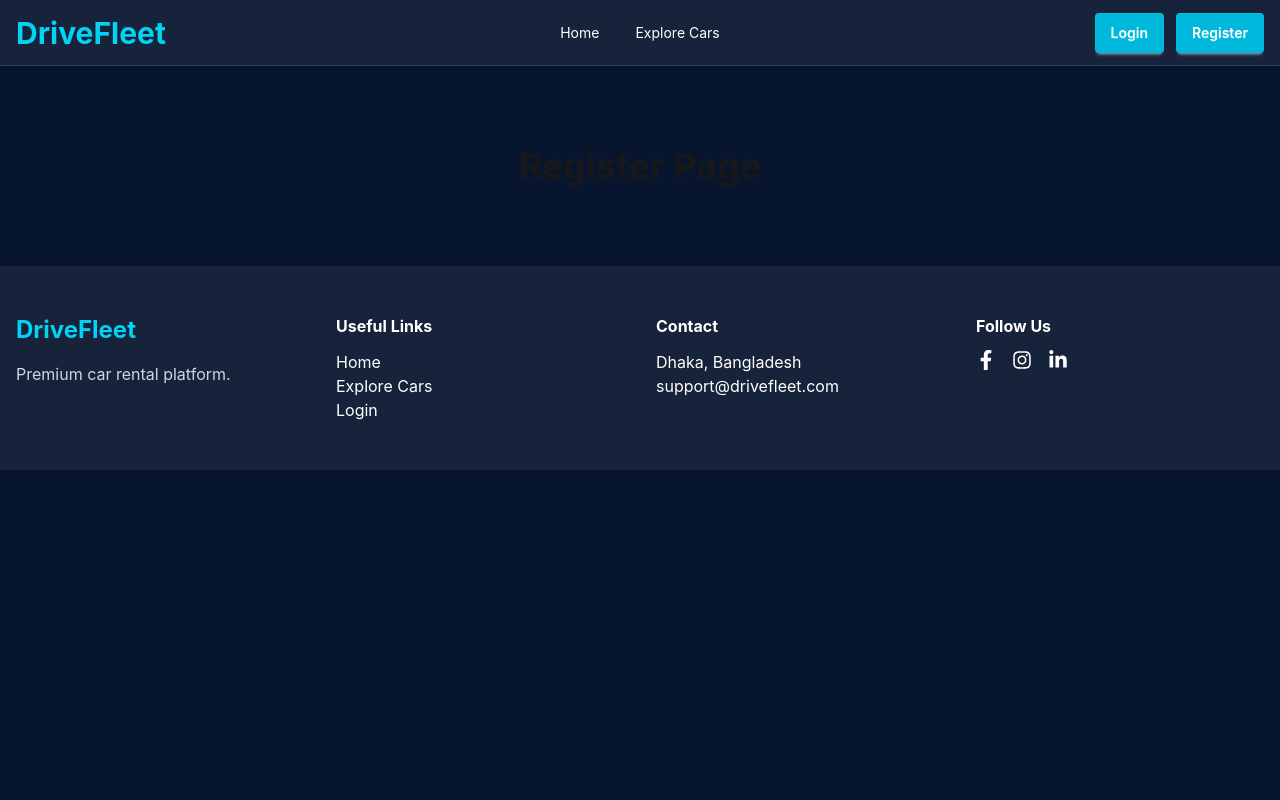
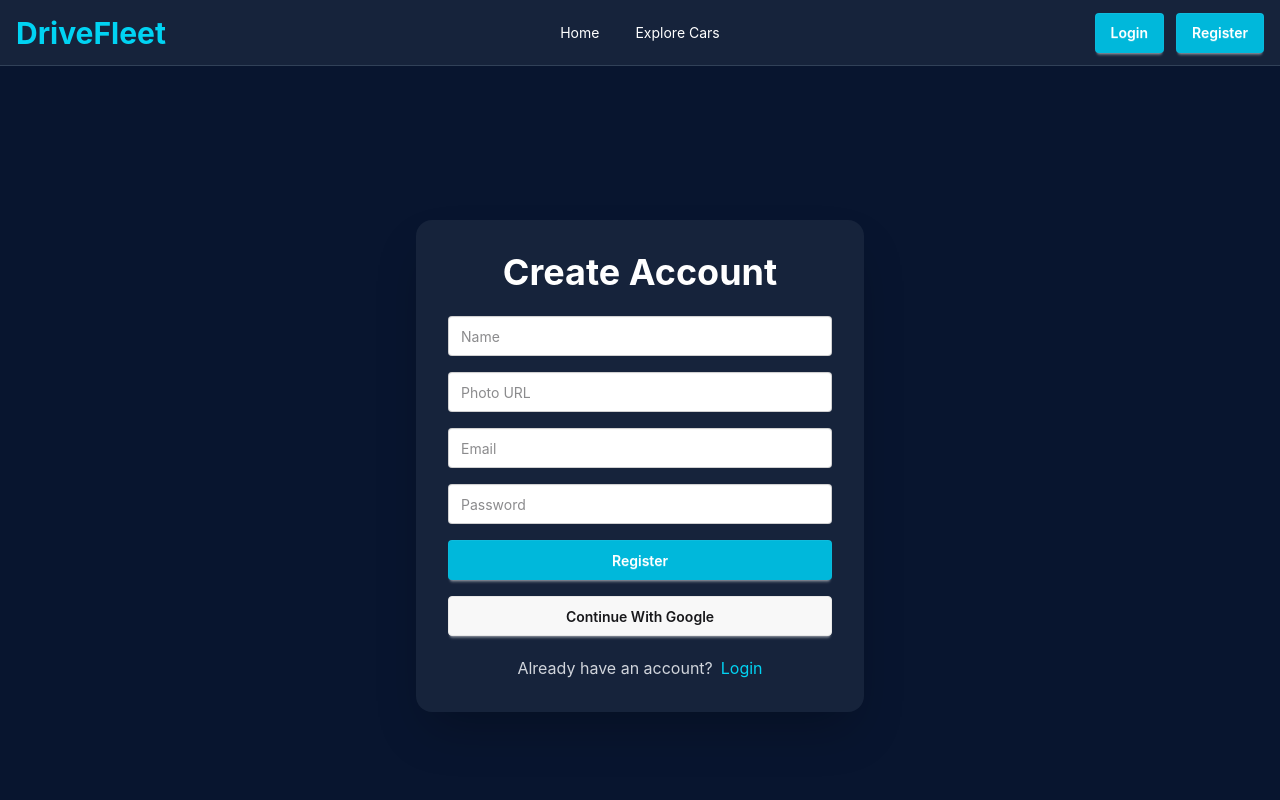
Before and after one commit to nazrul23-human/DriveFleet-Car-Rental-Platform, a React (Vite) app: page /register in a window 1280 px wide. Shown: the top 800 px of the page. Built offline with nearby package versions, Linux system fonts and the light colour scheme; no server answers.

Commit message:
Create registration page with firebase

```diff
--- a/src/firebase/firebase.config.js
+++ b/src/firebase/firebase.config.js
@@ -1,14 +1,18 @@
+
 import { initializeApp } from "firebase/app";
+import { getAnalytics } from "firebase/analytics";
 
 const firebaseConfig = {
-  apiKey: "YOUR_API_KEY",
-  authDomain: "YOUR_DOMAIN",
-  projectId: "YOUR_PROJECT_ID",
-  storageBucket: "YOUR_BUCKET",
-  messagingSenderId: "YOUR_SENDER_ID",
-  appId: "YOUR_APP_ID",
+  apiKey: "AIzaSyAevs0vmRaE4MfXjNK2OTxMpo0fdCwXeHw",
+  authDomain: "drivefleet-d16e1.firebaseapp.com",
+  projectId: "drivefleet-d16e1",
+  storageBucket: "drivefleet-d16e1.firebasestorage.app",
+  messagingSenderId: "253295683204",
+  appId: "1:253295683204:web:c159bb3aab03f64ea144d1",
+  measurementId: "G-NTC02WH9WG"
 };
 
 const app = initializeApp(firebaseConfig);
+const analytics = getAnalytics(app);
 
 export default app;
--- a/src/pages/Register.jsx
+++ b/src/pages/Register.jsx
@@ -1,10 +1,163 @@
+import { useContext, useState } from "react";
+import { Link, useNavigate } from "react-router-dom";
+import { AuthContext } from "../context/AuthContext";
+import { updateProfile } from "firebase/auth";
+import toast from "react-hot-toast";
+
 const Register = () => {
+  const { createUser, googleLogin } =
+    useContext(AuthContext);
+
+  const navigate = useNavigate();
+
+  const [error, setError] = useState("");
+
+  const handleRegister = (e) => {
+    e.preventDefault();
+
+    setError("");
+
+    const form = e.target;
+
+    const name = form.name.value;
+    const photo = form.photo.value;
+    const email = form.email.value;
+    const password = form.password.value;
+
+    // Password Validation
+
+    if (password.length < 6) {
+      setError(
+        "Password must be at least 6 characters"
+      );
+      return;
+    }
+
+    if (!/[A-Z]/.test(password)) {
+      setError(
+        "Password must contain an uppercase letter"
+      );
+      return;
+    }
+
+    if (!/[a-z]/.test(password)) {
+      setError(
+        "Password must contain a lowercase letter"
+      );
+      return;
+    }
+
+    createUser(email, password)
+      .then((result) => {
+        updateProfile(result.user, {
+          displayName: name,
+          photoURL: photo,
+        }).then(() => {
+          toast.success(
+            "Registration Successful"
+          );
+
+          form.reset();
+
+          navigate("/login");
+        });
+      })
+      .catch((error) => {
+        setError(error.message);
+      });
+  };
+
+  const handleGoogleRegister = () => {
+    googleLogin()
+      .then(() => {
+        toast.success(
+          "Google Login Successful"
+        );
+
+        navigate("/");
+      })
+      .catch((error) => {
+        setError(error.message);
+      });
+  };
+
   return (
-    <div className="py-20 text-center">
+    <div className="min-h-screen flex justify-center items-center px-4">
 
-      <h1 className="text-4xl font-bold">
-        Register Page
-      </h1>
+      <div className="bg-[#16233b] p-8 rounded-2xl shadow-2xl w-full max-w-md">
+
+        <h2 className="text-4xl font-bold text-center text-white mb-6">
+          Create Account
+        </h2>
+
+        <form
+          onSubmit={handleRegister}
+          className="space-y-4"
+        >
+          <input
+            type="text"
+            name="name"
+            placeholder="Name"
+            className="input input-bordered w-full"
+            required
+          />
+
+          <input
+            type="text"
+            name="photo"
+            placeholder="Photo URL"
+            className="input input-bordered w-full"
+            required
+          />
+
+          <input
+            type="email"
+            name="email"
+            placeholder="Email"
+            className="input input-bordered w-full"
+            required
+          />
+
+          <input
+            type="password"
+            name="password"
+            placeholder="Password"
+            className="input input-bordered w-full"
+            required
+          />
+
+          {error && (
+            <p className="text-red-500">
+              {error}
+            </p>
+          )}
+
+          <button
+            className="btn bg-cyan-500 hover:bg-cyan-600 text-white border-none w-full"
+          >
+            Register
+          </button>
+        </form>
+
+        <button
+          onClick={handleGoogleRegister}
+          className="btn w-full mt-4"
+        >
+          Continue With Google
+        </button>
+
+        <p className="text-center text-gray-300 mt-5">
+          Already have an account?
+
+          <Link
+            to="/login"
+            className="text-cyan-400 ml-2"
+          >
+            Login
+          </Link>
+        </p>
+
+      </div>
 
     </div>
   );
```
